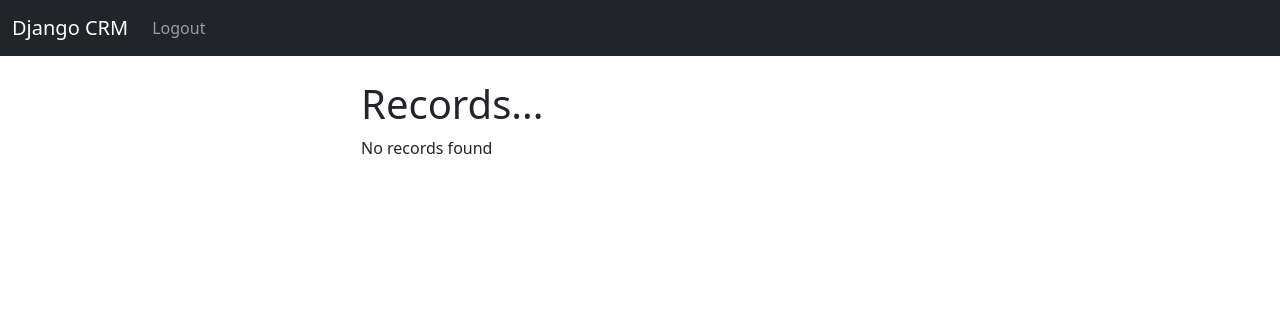
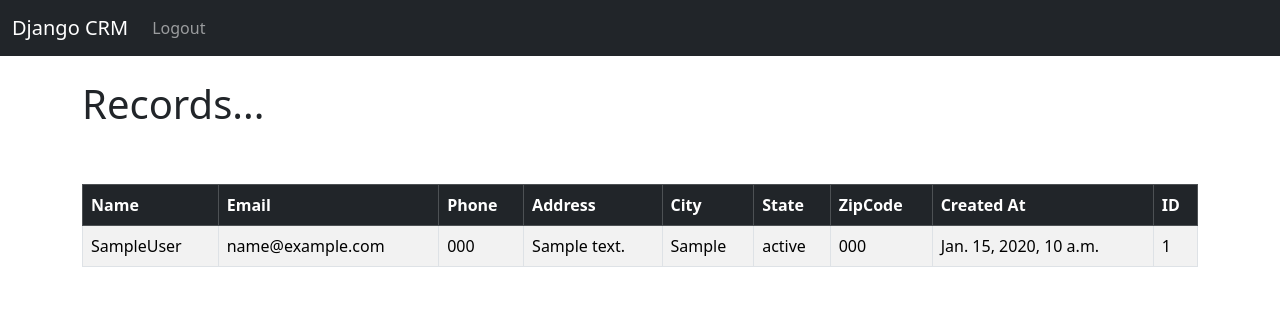
Before and after one commit to purva-16/django-CRM-app, a Django app: page / in a window 1280 px wide. Shown: the top 316 px of the page. Run offline with Django 5.2, Linux system fonts and the light colour scheme; a user stored in the database is signed in; tables that the repository leaves empty hold one stand-in row (values such as "Sample post").

Commit message:
8th commit - individual records

```diff
--- a/dcrm/website/templates/home.html
+++ b/dcrm/website/templates/home.html
@@ -1,33 +1,52 @@
 {% extends 'base.html' %}
 
 {% block content %}
-
-<div class="col-md-6 offset-md-3 ">
 
     {% if user.is_authenticated  %}
 
     <h1>Records...</h1>
 
+    <table class="table table-striped table-hover table-bordered">
+        <thead class="table-dark">
+        <tr>
+            <th scope="col">Name</th>
+            <th scope="col">Email</th>
+            <th scope="col">Phone</th><br/>
+            <th scope="col">Address</th>
+            <th scope="col">City</th>
+            <th scope="col">State</th>
+            <th scope="col">ZipCode</th>
+            <th scope="col">Created At</th>
+            <th scope="col">ID</th><br>
+        </tr>
+    </thead>
+    <tbody>
+
 {% if records %}
     {% for record in records %}
-        {{ record.first_name }}
-        {{ record.last_name }}
-        {{ record.email }}
-        {{ record.phone }}
-        {{ record.address }}
-        {{ record.city }}
-        {{ record.state }}
-        {{ record.zipcode }}
-        {{ record.created_at }}
-        {{ record.id }}</br>
-        {% endfor %}
-{% else %}
-        <p>No records found</p>
+        <tr>
+            <td>{{ record.first_name }}{{ record.last_name }}</td>
+            <td>{{ record.email }}
+            <td>{{ record.phone }}</td>
+            <td>{{ record.address }}</td>
+            <td>{{ record.city }}</td>
+            <td>{{ record.state }}</td>
+            <td>{{ record.zipcode }}</td>
+            <td>{{ record.created_at }}</td>
+            <td>{{ record.id }}</td>
+        </tr>
+    {% endfor %}
 
-    {% endif %}
+{% endif %}
+
+
+
+
+    </tbody>
+</table>
 
 {% else %}
-
+<div class="col-md-6 offset-md-3">
 <h1>Login</h1>
 <br/>
 
@@ -51,7 +70,7 @@
 
 
 
-</div>
+
 
 {% endif %}
 
--- a/dcrm/website/views.py
+++ b/dcrm/website/views.py
@@ -23,7 +23,7 @@ def home(request):
             return redirect('home')
 
     else :
-        return render(request , 'home.html', {} )
+        return render(request , 'home.html', {'records':records} )
 
 def logout_user(request):
     logout(request)
```
Also changed, not shown: dcrm/website/admin.py (line endings or trailing spaces).
